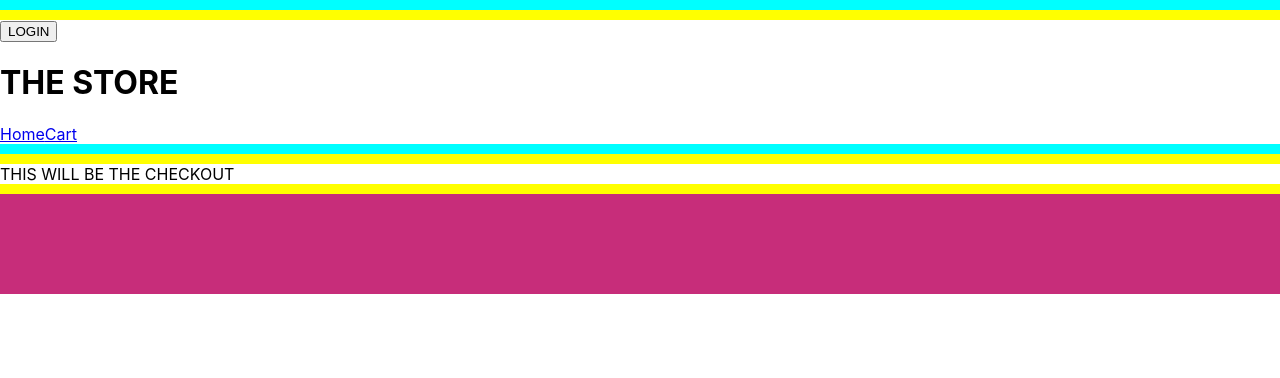
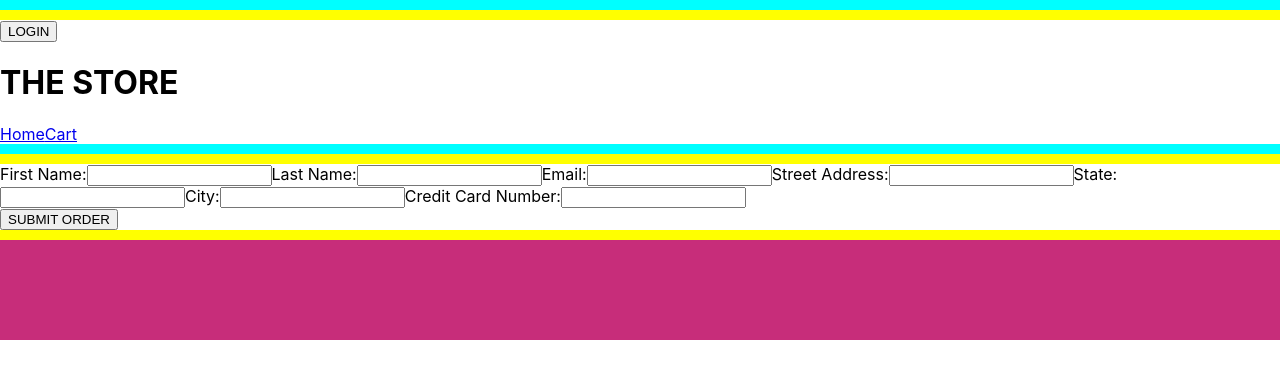
Before and after one commit to cojacgose/the-store-2, a React (Create React App) app: page /checkout in a window 1280 px wide. Shown: the top 378 px of the page. Built offline with nearby package versions, Linux system fonts and the light colour scheme.

Commit message:
added checkout page

```diff
--- a/src/App.js
+++ b/src/App.js
@@ -17,7 +17,7 @@ function App() {
       <Routes>
         <Route path ='/' element={<HeaderFooter/>}>
           <Route index element={<Products/>}></Route>
-          <Route path = 'details' element={<ProductDetails/>}></Route>
+          <Route path = 'productdetails/:id' element={<ProductDetails/>}></Route>
           <Route path = 'cart' element={<Cart/>} ></Route>
           <Route path = 'checkout' element={<Checkout/>}></Route>
         </Route>
--- a/src/components/Cart.js
+++ b/src/components/Cart.js
@@ -1,7 +1,8 @@
 import UserContext from "../contexts/UserContext"
-import { useContext } from "react"
+import { useContext, useEffect } from "react"
 import { useState } from "react";
-
+import CartCard from "./cart/CartCard";
+import { NavLink } from "react-router-dom";
 //new object, with quantity and item id - we will need to unpack the user.cart into this new object, combining any items in cart that share an id, then we can feed this object into the CartCard, mapping it, with Quantity being one of the props.
 //We will have a total - which will multiply quantity x price of each item instance, and then add them together
 //This will also allow us to dynamically update the total before we get to the checkout
@@ -14,10 +15,37 @@ export default function Cart(props){
     const[cartTotal,setCartTotal] = useState(0);
     const{user}=useContext(UserContext);
 
-    return(
-        <>
-        <div>THIS WILL BE THE CART PAGE</div>
-        <div>{cartTotal}</div>
-        </>
-    )
+    useEffect(()=>{
+        let total = 0;
+        for(let i=0;i<user.cart.length;i++){
+            total = total + (user.cart[i].item.price * user.cart[i].count)
+        }
+        setCartTotal(total)
+    },[cartTotal,user.cart])
+
+    if(user.cart.length>0){
+        return(
+            <div>
+            {user.cart.map(i=>{
+                return(
+                    <div>
+                        <CartCard
+                            title={i.item.title}
+                            price={i.item.price}
+                            count={i.count}
+                        />
+                    </div>
+                )
+            })}
+                <div>Subtotal is: {cartTotal}</div>
+                <NavLink to='/checkout'>CEHCKOUT</NavLink>
+            </div>
+        )
+    }else{
+        return(
+            <div>CART IS EMPTY</div>
+        )
+    }
 }
+
+//need to add a cart subtotal here
--- a/src/components/Checkout.js
+++ b/src/components/Checkout.js
@@ -1,6 +1,96 @@
+import { useState } from "react";
+import { useContext } from "react";
+import UserContext from "../contexts/UserContext";
+import { useEffect } from "react";
+import CheckoutList from "./checkout/CheckoutList";
+
 export default function Checkout(props){
 
+    const {user} = useContext(UserContext);
+    const isLoggedIn = useContext(UserContext);
+    const[useLoginInfo,setUseLoginInfo]=useState(false);
+
+    const[firstName,setFirstName]=useState();
+    const[lastName,setLastName]=useState();
+    const[email,setEmail]=useState();
+    const[address, setAddress]=useState();
+    const[usState,setUsState]=useState();
+    const[city,setCity]=useState();
+    const[cardNumber,setCardNumber]=useState();
+
+    function handleSubmit(){
+
+    };
+
     return (
-        <div>THIS WILL BE THE CHECKOUT</div>
+        <div>
+            <form>
+                <label>
+                    First Name:
+                    <input
+                        name="firsName"
+                        type="text"
+                        defaultValue={firstName}
+                        onChange={(e)=>{setFirstName(e.target.value)}}
+                    />
+                </label>
+                <label>
+                    Last Name:
+                    <input
+                        name="lastName"
+                        type="text"
+                        value={lastName}
+                        onChange={(e)=>{setLastName(e.target.value)}}
+                    />
+                </label>
+                <label>
+                    Email:
+                    <input
+                        name="email"
+                        type="email"
+                        value={email}
+                        onChange={(e)=>{setEmail(e.target.value)}}
+                    />
+                </label>
+                <label>
+                    Street Address:
+                    <input
+                        name="address"
+                        type="text"
+                        value={address}
+                        onChange={(e)=>{setAddress(e.target.value)}}
+                    />
+                </label>
+                <label>
+                    State:
+                    <input
+                        name="usState"
+                        type="text"
+                        value={usState}
+                        onChange={(e)=>{setUsState(e.target.value)}}
+                    />
+                </label>
+                <label>
+                    City:
+                    <input
+                        name="city"
+                        type="text"
+                        value={city}
+                        onChange={(e)=>{setCity(e.target.value)}}
+                    />
+                </label>
+                <label>
+                    Credit Card Number:
+                    <input
+                        name="cardNumber"
+                        type="number"
+                        value={cardNumber}
+                        onChange={(e)=>{setCardNumber(e.target.value)}}
+                    />
+                </label>
+            </form>
+            <button onClick={()=>handleSubmit}>SUBMIT ORDER</button> {/*does this need to be a input with type submit?? Function will pass information into a modal, maybe save to previous orders for user*/}
+            <CheckoutList list={user.cart}></CheckoutList>
+        </div>
     )
 }
--- a/src/components/ProductDetails.js
+++ b/src/components/ProductDetails.js
@@ -1,8 +1,14 @@
-export default function ProductDetails(props){
+import {useParams} from 'react-router-dom'
 
+export default function ProductDetails(){
+
+    const{id} = useParams();
     //when clicking on a product, that information will be sent to the User context, then when this page loads, it will pass that information into this page with full details
+    console.log(id);
 
     return (
-        <div>THIS WILL BE THE PRODUCT DETAILS</div>
+        <>
+            <div>THIS WILL BE THE PRODUCT DETAILS FOR {id}</div>
+        </>
     )
 }
--- a/src/components/Products.js
+++ b/src/components/Products.js
@@ -1,7 +1,10 @@
 import { useEffect, useState } from "react";
+import { useNavigate } from "react-router-dom";
 import ProductCard from "./products/ProductCard";
 
 export default function Products(props){
+
+
 
     const[isLoading,setIsLoading] = useState(false);
     const[items,setItems] = useState([]);
@@ -18,6 +21,8 @@ export default function Products(props){
         getItems();
     },[])
 
+
+
     return (
         items.map(i=>{
             return(
--- a/src/components/cart/CartCard.js
+++ b/src/components/cart/CartCard.js
@@ -1,5 +1,11 @@
-export default function CartCard(){
+export default function CartCard(props){
     return(
-        <div>ITEM</div>
+        <div>
+            <h3>{props.title}</h3>
+            <div>TOTAL: {props.count * props.price}</div>
+            <div>COUNT: {props.count}</div>
+        </div>
     )
 }
+
+//We will have to add the Count in an editable input, with +/- buttons
--- /dev/null
+++ b/src/components/checkout/CheckoutList.js
@@ -0,0 +1,12 @@
+export default function CheckoutList(props){
+
+    return (
+        props.list.map(item=>{
+            return(
+                <div>
+                    ITEM: {item.item.title} COUNT: {item.count}
+                </div>
+            )
+        })
+    )
+}
--- a/src/components/products/ProductCard.js
+++ b/src/components/products/ProductCard.js
@@ -2,6 +2,7 @@ import styled from "styled-components"
 import { useEffect, useState } from "react";
 import { useContext } from "react";
 import UserContext from "../../contexts/UserContext";
+import { useNavigate } from "react-router-dom";
 
 
 const BorderDiv = styled.div`
@@ -15,7 +16,7 @@ export default function ProductCard(props){
 
     useEffect(()=>{setItemDetails(props.details)},[props.details])
 
-    function AddToCart(){
+    function AddToCart(){ //ideally this function would be moved somewhere else to be reusable <-candidate for custom hook
         if(user.cart.some(element=>{ //checks to see if that type of item is already in the cart
             if(element.item.id === itemDetails.id){
                 return true;
@@ -37,11 +38,17 @@ export default function ProductCard(props){
         console.log(user.cart)
     }
 
+    const navTo = useNavigate();
+
+    function productClick(pid){
+        navTo(`/productdetails/${pid}`)
+    }
+
     return(
         <BorderDiv>
             <h3>{props.title}</h3>
             <span>{props.price}</span>
-            <button>PRODUCT DETAILS</button>
+            <button key={props.details.id} onClick={()=>productClick(props.details.id)}>PRODUCT DETAILS</button>
             <button onClick={()=>AddToCart()}>QUICK ADD</button>
         </BorderDiv>
     )
--- a/src/contexts/UserContext.js
+++ b/src/contexts/UserContext.js
@@ -2,7 +2,7 @@ import {createContext, useState} from 'react';
 
 const UserContext = createContext();
 
-const User = {
+const Waldo = {
     firstName: "Waldo",
     lastName: "Faldo",
     email: "waldofaldo@gmail.com",
@@ -15,7 +15,7 @@ const User = {
 }
 
 export function UserProvider({children}){
-    const [user,setUser] = useState(User);
+    const [user,setUser] = useState(Waldo);
     const [isLoggedIn,setIsLoggedIn] = useState(false);
     const [currentItem,setCurrentItem] = useState([]);
 
```
